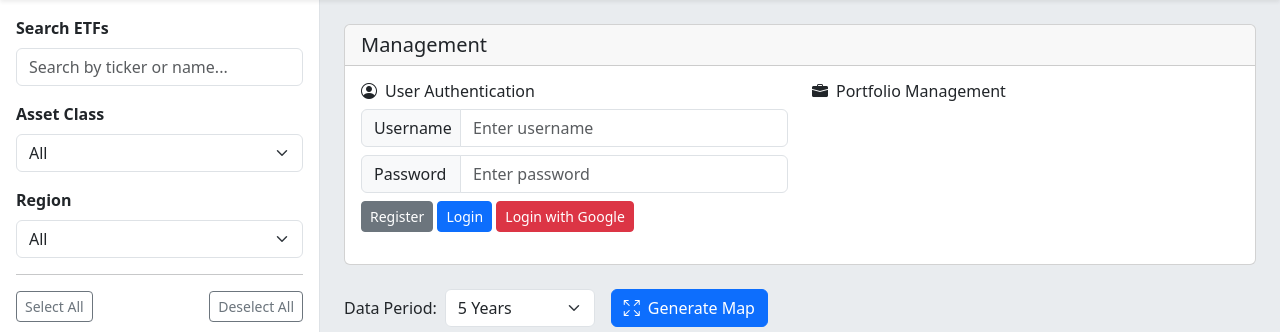
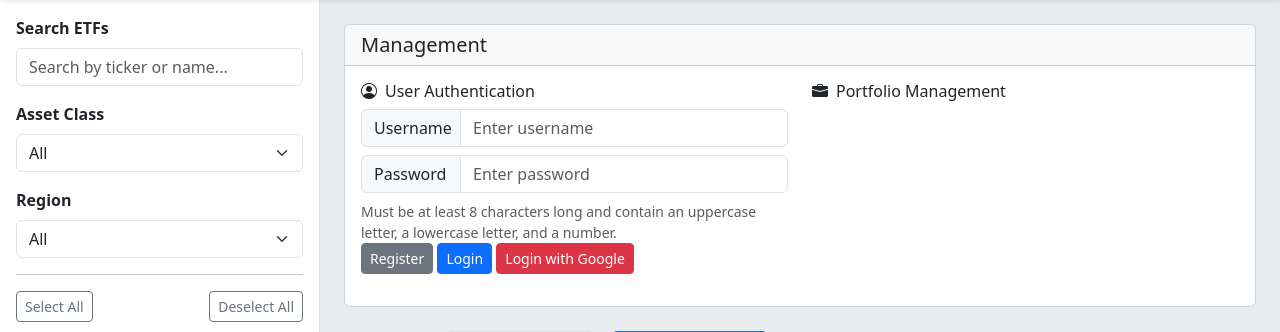
Before and after one commit to stand7hotmail-byte/etf-risk-return-map, a FastAPI app: page / in a window 1280 px wide. Shown: the part 56-388 px from the top of the page. Run offline with FastAPI, Linux system fonts and the light colour scheme; some libraries are stand-ins or nearby versions.

Commit message:
feat(security): Enforce stricter password policy
Implements a password complexity policy to enhance account security.

- Backend: The /register endpoint now validates that passwords are at least 8 characters long and contain at least one uppercase letter, one lowercase letter, and one number.

- Frontend: Displays the password requirements below the input field to inform users.

```diff
--- a/app.py
+++ b/app.py
@@ -172,9 +172,27 @@ class TokenData(BaseModel):
 class GoogleToken(BaseModel):
     token: str
 
+import re
+
+def is_password_strong_enough(password: str) -> bool:
+    if len(password) < 8:
+        return False
+    if not re.search(r"[a-z]", password):
+        return False
+    if not re.search(r"[A-Z]", password):
+        return False
+    if not re.search(r"[0-9]", password):
+        return False
+    return True
+
 # ユーザー登録エンドポイント
 @app.post("/register", response_model=UserInDB)
 async def register_user(user: UserCreate, db: Session = Depends(get_db)):
+    if not is_password_strong_enough(user.password):
+        raise HTTPException(
+            status_code=status.HTTP_400_BAD_REQUEST,
+            detail="Password is not strong enough. It must be at least 8 characters long and include at least one uppercase letter, one lowercase letter, and one number."
+        )
     hashed_password = get_password_hash(user.password)
     db_user = User(username=user.username, hashed_password=hashed_password)
     try:
--- a/templates/index.html
+++ b/templates/index.html
@@ -109,7 +109,10 @@
                                     </div>
                                     <div class="input-group mb-2">
                                         <span class="input-group-text" style="width: 100px;">Password</span>
-                                        <input type="password" id="auth-password" class="form-control" placeholder="Enter password" maxlength="128">
+                                        <input type="password" id="auth-password" class="form-control" placeholder="Enter password" maxlength="128" aria-describedby="password-help-block">
+                                    </div>
+                                    <div id="password-help-block" class="form-text">
+                                        Must be at least 8 characters long and contain an uppercase letter, a lowercase letter, and a number.
                                     </div>
                                     <div id="auth-buttons">
                                         <button id="register-btn" class="btn btn-secondary btn-sm">Register</button>
```
